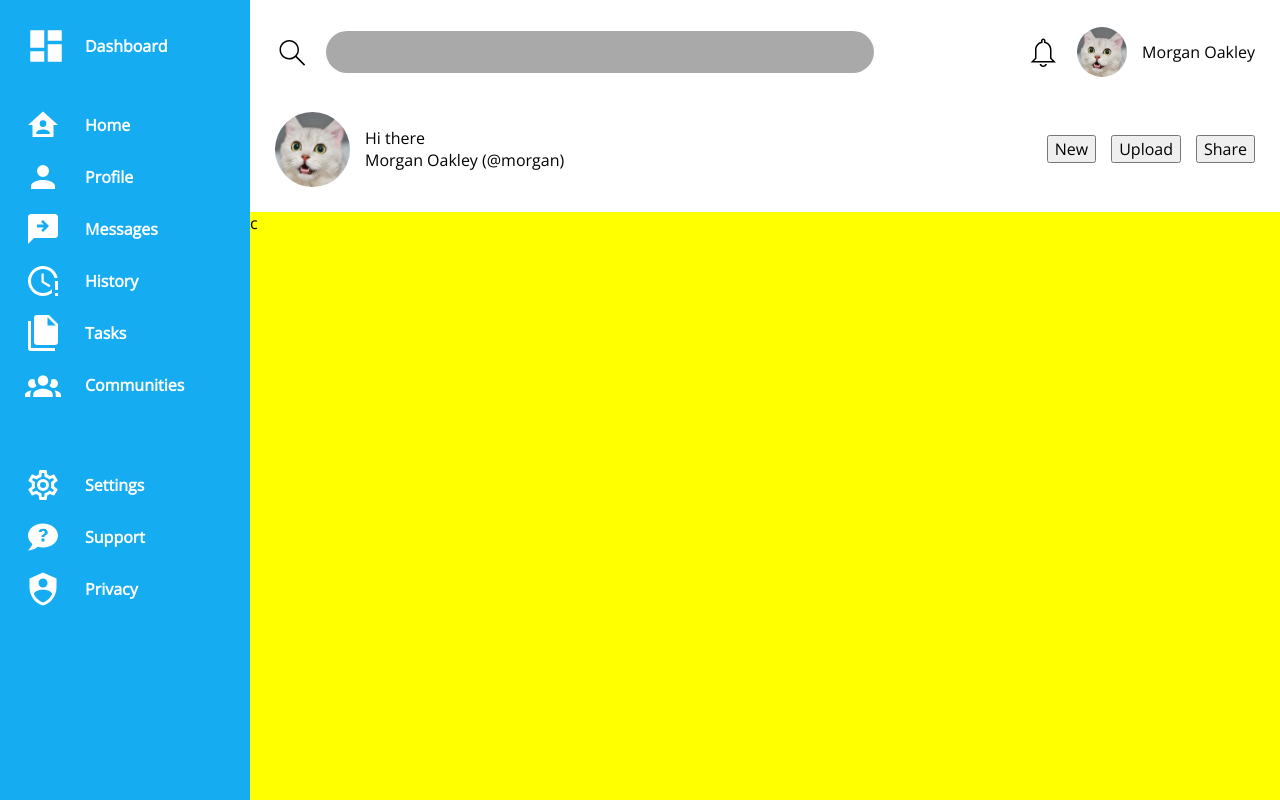
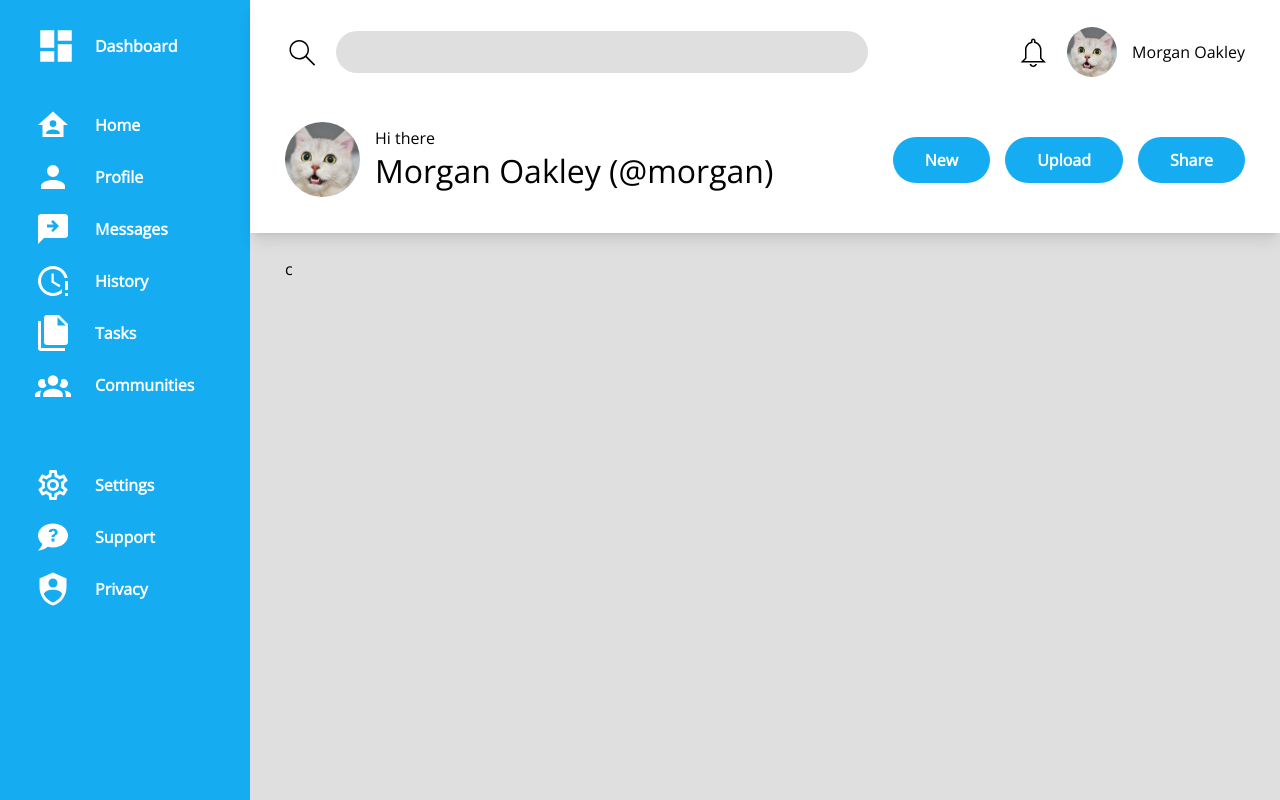
Before and after one commit to Adnosk/admin-dashboard, a plain HTML site: page index.html in a window 1280 px wide. Shown: the top 800 px of the page. Drawn offline with nearby package versions, Linux system fonts and the light colour scheme.

Commit message:
Add CSS for header bottom

```diff
--- a/index.html
+++ b/index.html
@@ -47,7 +47,7 @@
                 </div>
                 <div class="header-bottom">
                         <img src="img/cat1.jpg" alt="avatar" class="avatar av-big">
-                        <p>Hi there<br>Morgan Oakley (@morgan)</p>
+                        <p>Hi there<br><span class="big-font">Morgan Oakley (@morgan)</span></p>
                         <button>New</button>
                         <button>Upload</button>
                         <button>Share</button>
--- a/style.css
+++ b/style.css
@@ -1,5 +1,12 @@
 * {
     box-sizing: border-box;
+  }
+
+  :root {
+    --blue:#15acf1;
+    --main-padding:25px 35px;
+    --grey:#dfdfdf;
+    --shadow: 0 10px 15px -3px rgb(0 0 0 / 0.1), 0 4px 6px -4px rgb(0 0 0 / 0.1);
   }
 
   body {
@@ -16,20 +23,24 @@
 }
 
   .sidebar {
-    background-color: #15acf1;
+    background-color: var(--blue);
     grid-row: 1 / 3;
-    padding: 25px;
+    padding: var(--main-padding);
     color: white;
     font-weight: bold;
   }
 
   .header {
     background-color: rgb(255, 255, 255);
-    padding: 25px;
+    padding: var(--main-padding);
+    box-shadow: var(--shadow);
+    position: relative;
   }
 
   .main {
-    background-color: yellow;
+    background-color: var(--grey);
+    padding: var(--main-padding);
+    display: grid;
   }
 
   .icon {
@@ -76,7 +87,7 @@
 
   #search {
     width: min(80%, 700px);
-    background: darkgrey;
+    background: var(--grey);
     border: none;
     border-radius: 25px;
     padding: 10px;
@@ -94,3 +105,16 @@
     width: 75px;
     height: 75px;
   }
+
+  .big-font {
+    font-size: 2rem;
+  }
+
+  button {
+    background-color: var(--blue);
+    border: none;
+    border-radius: 25px;
+    padding: 0.75rem 2rem;
+    color: white;
+    font-weight: bold;
+  }
```
